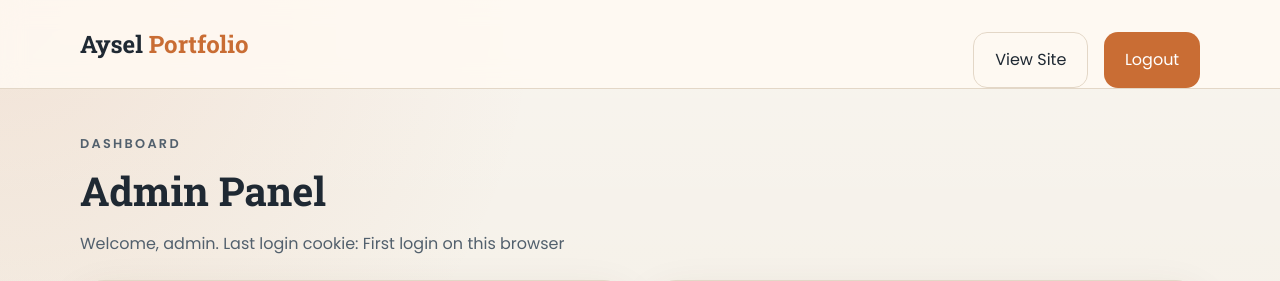
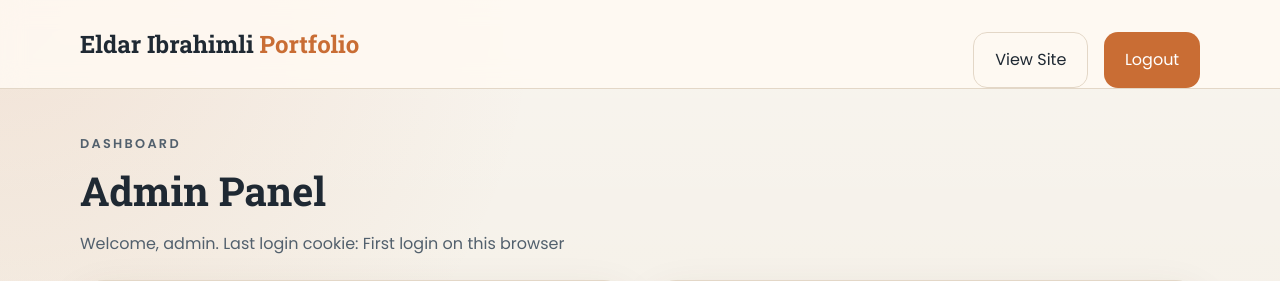
Before and after one commit to HIKIMIKIKI/Portfolio, a PHP site: page /admin.php in a window 1280 px wide. Shown: the top 281 px of the page. Run offline with PHP 8.4, Linux system fonts and the light colour scheme; the visitor is signed in with stand-in values (Sample User, id 1); data that the repository does not hold is empty.

Commit message:
Newest one

```diff
--- a/admin.php
+++ b/admin.php
@@ -24,7 +24,7 @@ $lastLogin = $_COOKIE['last_admin_login'] ?? 'First login on this browser';
 <body>
     <header class="site-header">
         <nav class="navbar container">
-            <a class="brand" href="index.html">Aysel <span>Portfolio</span></a>
+            <a class="brand" href="index.html">Eldar Ibrahimli <span>Portfolio</span></a>
             <div class="hero-actions">
                 <a class="button secondary" href="index.html">View Site</a>
                 <a class="button primary" href="logout.php">Logout</a>
--- a/style.css
+++ b/style.css
@@ -18,12 +18,16 @@ body.dark-theme {
     --surface-strong: #283845;
     --text: #f4f7fb;
     --muted: #c0cad5;
-    --accent: #f1a35d;
-    --accent-dark: #ffbe83;
+    --accent: #124878;
+    --accent-dark: #ffffff;
     --line: #344758;
     --success: #84e3ac;
     --error: #ff9b91;
     --shadow: 0 20px 45px rgba(0, 0, 0, 0.3);
+    background:
+        radial-gradient(circle at top left, rgba(69, 43, 18, 0.4), transparent 34%),
+        linear-gradient(180deg, rgba(10, 15, 20, 0.78), transparent 42%),
+        var(--bg);
 }
 
 * {
```
Also changed, not shown: 2 other files.
